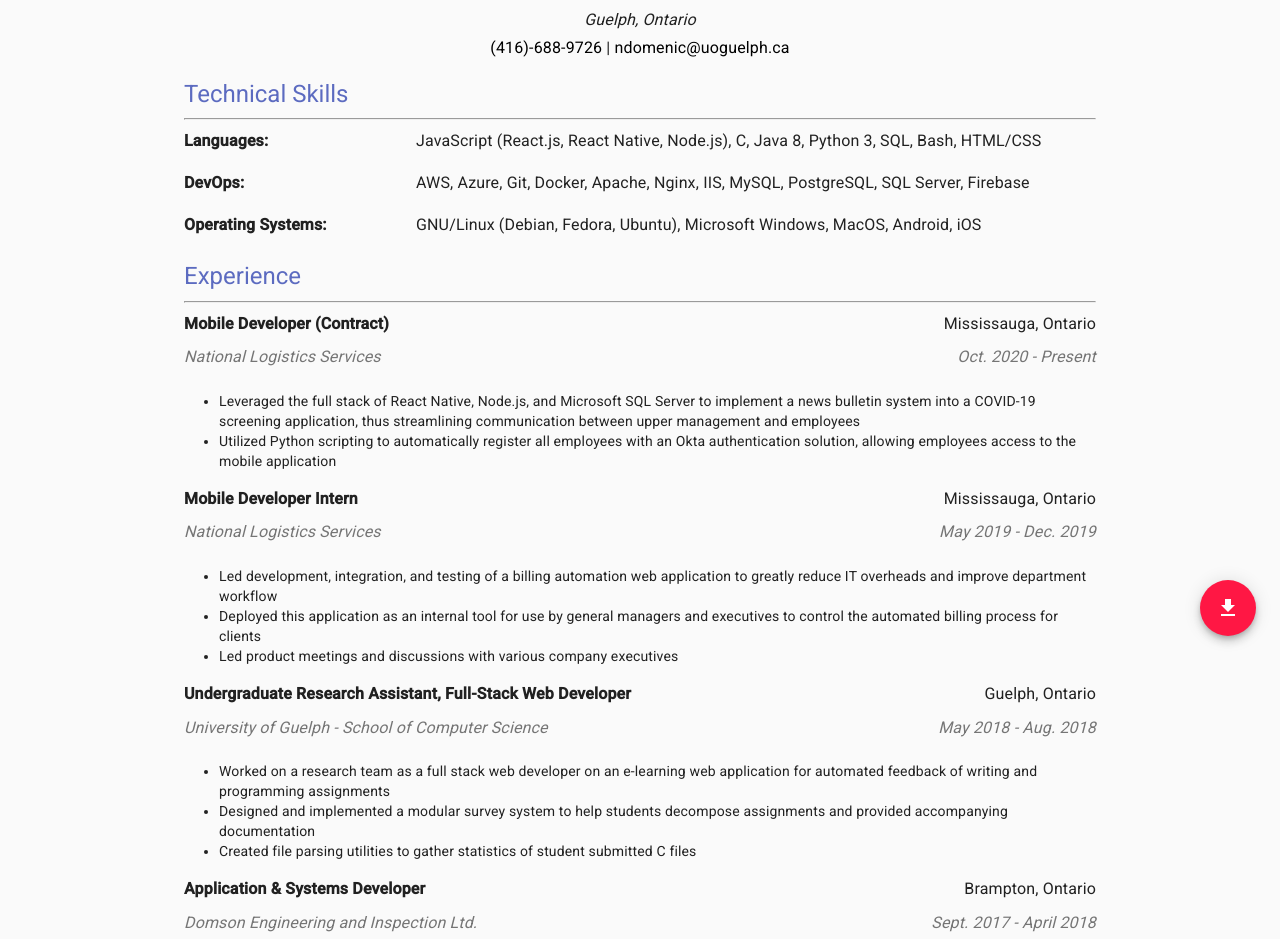
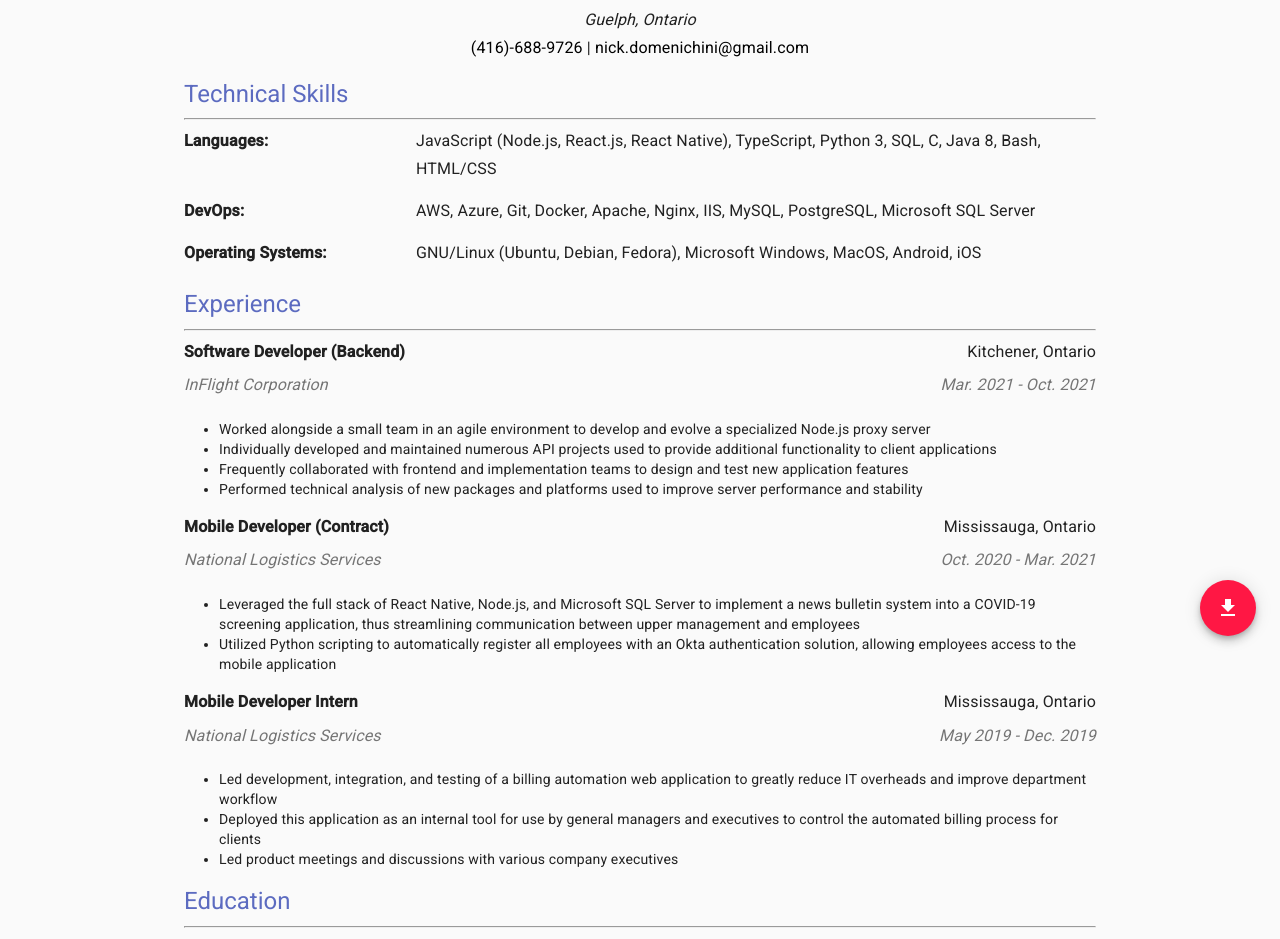
Before and after one commit to ndomenic/personal-site, a React (Create React App) app in the folder client/: page /resume in a window 1280 px wide. Shown: the part 140-1079 px from the top of the page. Built offline with nearby package versions, Linux system fonts and the light colour scheme.

Commit message:
Updated resume and contact info

```diff
--- a/client/src/Components/Pages/ContactPage.jsx
+++ b/client/src/Components/Pages/ContactPage.jsx
@@ -16,7 +16,7 @@ const list1 = [
   {
     icon: <Icon>email</Icon>,
     primary: 'Email',
-    secondary: <a href="mailto:nicholas.domenichini@gmail.com">nicholas.domenichini@gmail.com</a>
+    secondary: <a href="mailto:nick.domenichini@gmail.com">nick.domenichini@gmail.com</a>
   },
   {
     icon: <Icon>code</Icon>,
@@ -39,7 +39,7 @@ const list2 = [
   {
     icon: <Icon>work</Icon>,
     primary: 'LinkedIn',
-    secondary: <a href="https://www.linkedin.com/in/nicholas-domenichini/">in/nicholas-domenichini/</a>
+    secondary: <a href="https://www.linkedin.com/in/nick-domenichini/">in/nick-domenichini/</a>
   },
   {
     icon: <Icon>image</Icon>,
--- a/client/src/Components/Pages/ResumePage.jsx
+++ b/client/src/Components/Pages/ResumePage.jsx
@@ -77,7 +77,7 @@ class ResumePage extends React.Component {
             Guelph, Ontario
           </Typography>
           <Typography variant="subtitle1" className={classes.contact} gutterBottom>
-            <a href="tel:416-688-9726" >(416)-688-9726</a> | <a href="mailto:ndomenic@uoguelph.ca">ndomenic@uoguelph.ca</a>
+            <a href="tel:416-688-9726" >(416)-688-9726</a> | <a href="mailto:nick.domenichini@gmail.com">nick.domenichini@gmail.com</a>
           </Typography>
         </div>
         {map(resumeJson, (sectionData, sectionHeader) => (
--- a/client/src/Components/Pages/resume.json
+++ b/client/src/Components/Pages/resume.json
@@ -2,23 +2,35 @@
   "Technical Skills": [
     {
       "title": "Languages",
-      "list": "JavaScript (React.js, React Native, Node.js), C, Java 8, Python 3, SQL, Bash, HTML/CSS"
+      "list": "JavaScript (Node.js, React.js, React Native), TypeScript, Python 3, SQL, C, Java 8, Bash, HTML/CSS"
     },
     {
       "title": "DevOps",
-      "list": "AWS, Azure, Git, Docker, Apache, Nginx, IIS, MySQL, PostgreSQL, SQL Server, Firebase"
+      "list": "AWS, Azure, Git, Docker, Apache, Nginx, IIS, MySQL, PostgreSQL, Microsoft SQL Server"
     },
     {
       "title": "Operating Systems",
-      "list": "GNU/Linux (Debian, Fedora, Ubuntu), Microsoft Windows, MacOS, Android, iOS"
+      "list": "GNU/Linux (Ubuntu, Debian, Fedora), Microsoft Windows, MacOS, Android, iOS"
     }
   ],
   "Experience": [
-{
+    {
+      "title": "Software Developer (Backend)",
+      "company": "InFlight Corporation",
+      "location": "Kitchener, Ontario",
+      "timePeriod": "Mar. 2021 - Oct. 2021",
+      "bullets": [
+        "Worked alongside a small team in an agile environment to develop and evolve a specialized Node.js proxy server",
+        "Individually developed and maintained numerous API projects used to provide additional functionality to client applications",
+        "Frequently collaborated with frontend and implementation teams to design and test new application features",
+        "Performed technical analysis of new packages and platforms used to improve server performance and stability"
+      ]
+    },
+    {
       "title": "Mobile Developer (Contract)",
       "company": "National Logistics Services",
       "location": "Mississauga, Ontario",
-      "timePeriod": "Oct. 2020 - Present",
+      "timePeriod": "Oct. 2020 - Mar. 2021",
       "bullets": [
         "Leveraged the full stack of React Native, Node.js, and Microsoft SQL Server to implement a news bulletin system into a COVID-19 screening application, thus streamlining communication between upper management and employees",
         "Utilized Python scripting to automatically register all employees with an Okta authentication solution, allowing employees access to the mobile application"
@@ -34,28 +46,6 @@
         "Deployed this application as an internal tool for use by general managers and executives to control the automated billing process for clients",
         "Led product meetings and discussions with various company executives "
       ]
-    },
-    {
-      "title": "Undergraduate Research Assistant, Full-Stack Web Developer",
-      "company": "University of Guelph - School of Computer Science",
-      "location": "Guelph, Ontario",
-      "timePeriod": "May 2018 - Aug. 2018",
-      "bullets": [
-        "Worked on a research team as a full stack web developer on an e-learning web application for automated feedback of writing and programming assignments",
-        "Designed and implemented a modular survey system to help students decompose assignments and provided accompanying documentation",
-        "Created file parsing utilities to gather statistics of student submitted C files"
-      ]
-    },
-    {
-      "title": "Application & Systems Developer",
-      "company": "Domson Engineering and Inspection Ltd.",
-      "location": "Brampton, Ontario",
-      "timePeriod": "Sept. 2017 - April 2018",
-      "bullets": [
-        "Designed and implemented an electronic form system as a replacement for traditional pen & paper inspection forms, improving administrative workflow",
-        "Created a training program for new users of the software",
-        "Wrote comprehensive software documentation"
-      ]
     }
   ],
   "Education": [
@@ -65,7 +55,7 @@
       "location": "Guelph, Ontario",
       "timePeriod": "Sept. 2016 - May 2020",
       "bullets": [
-        "Notable courses: Cloud Computing, Database Systems & Concepts, Systems Programming, Computer Networks, Software Reliability & Testing, Parallel Programming, Introduction to Cryptography"
+        "Notable courses: Cloud Computing, Database Systems & Concepts, Computer Networks, Parallel Programming, Intro to Cryptography, Systems Programming"
       ]
     }
   ]
```
Also changed, not shown: 1 other file (tests, documents, lock files or other folders).
